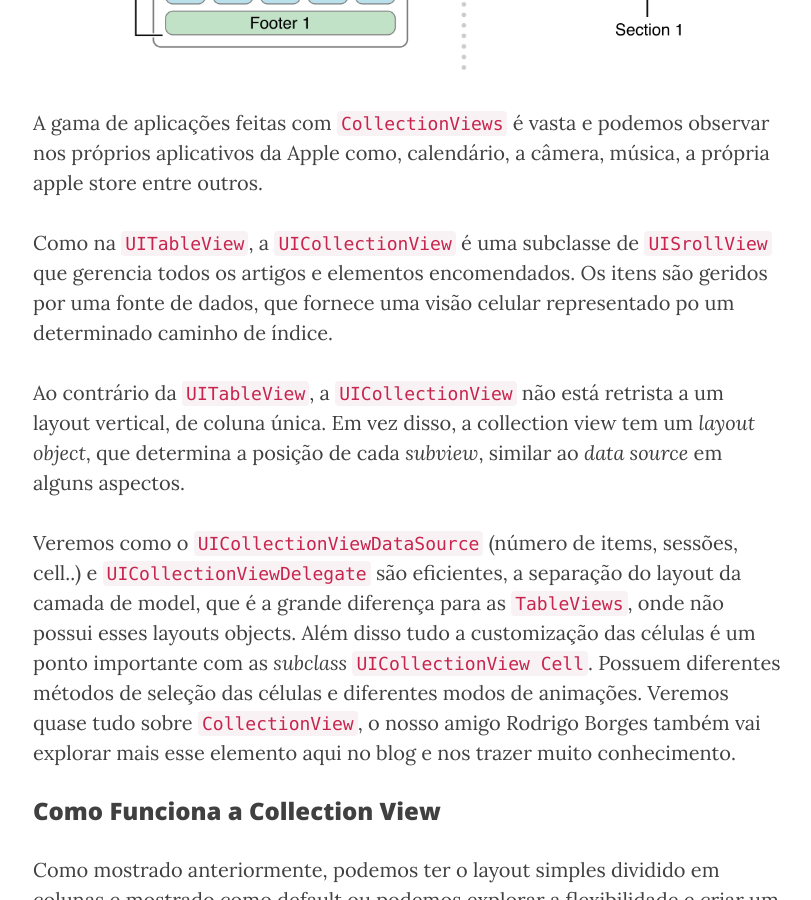
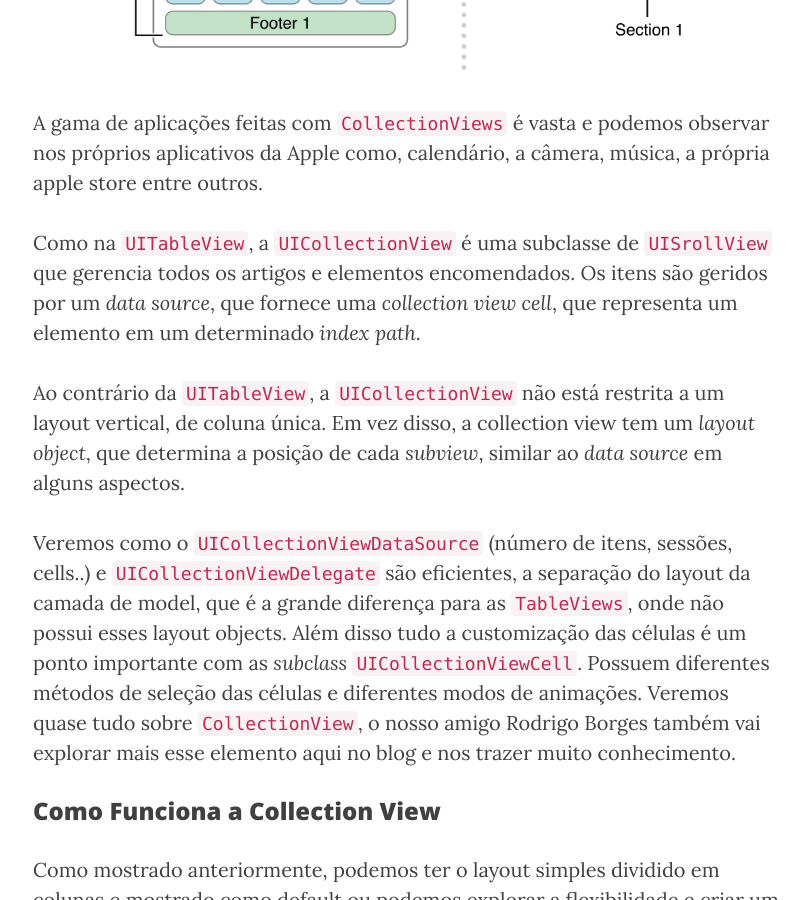
Before and after one commit to CocoaHeadsBrasil/equinociOS, a Jekyll site: the page built from _posts/2016-03-03-collectionview-uma-nova-abordagem-de-tableviews.md, in a window 1280 px wide and 900 px high, scrolled down 1774 px. Shown: the whole window, without its empty margins (232-1043 px from the left). Built offline with Jekyll 4.4.1, drawn with Linux system fonts in a browser that asks for light colours; nearby versions of some CDN libraries; some of the changed text lies outside the part shown.

Commit message:
Update 2016-03-03-collectionview-uma-nova-abordagem-de-tableviews.md
Correções ortográficas

```diff
--- a/_posts/2016-03-03-collectionview-uma-nova-abordagem-de-tableviews.md
+++ b/_posts/2016-03-03-collectionview-uma-nova-abordagem-de-tableviews.md
@@ -25,12 +25,12 @@ Este post contêm uma base para você começar a utilizar UICollectionView em su
 
 A gama de aplicações feitas com `CollectionViews` é vasta e podemos observar nos próprios aplicativos da Apple como, calendário, a câmera, música, a própria apple store entre outros.
 
-Como na `UITableView`, a `UICollectionView` é uma subclasse de `UISrollView` que gerencia todos os artigos e elementos encomendados.   Os itens são geridos por uma fonte de dados, que fornece uma visão celular representado po um determinado caminho de índice.
+Como na `UITableView`, a `UICollectionView` é uma subclasse de `UISrollView` que gerencia todos os artigos e elementos encomendados.   Os itens são geridos por um *data source*, que fornece uma *collection view cell*, que representa um elemento em um determinado *index path*.
 
-Ao contrário da `UITableView`, a `UICollectionView` não está retrista a um layout vertical, de coluna única. Em vez disso, a collection view tem um *layout object*, que determina a posição de cada *subview*, similar ao *data source* em alguns aspectos.
+Ao contrário da `UITableView`, a `UICollectionView` não está restrita a um layout vertical, de coluna única. Em vez disso, a collection view tem um *layout object*, que determina a posição de cada *subview*, similar ao *data source* em alguns aspectos.
 
-Veremos como o `UICollectionViewDataSource` (número de items, sessões, cell..) e `UICollectionViewDelegate` são eficientes, a separação do layout da camada de model, que é a grande diferença para as `TableViews`, onde não possui esses layouts objects.
-Além disso tudo a customização das células é um ponto importante com as *subclass* `UICollectionView Cell`. Possuem diferentes métodos de seleção das células e diferentes modos de animações.
+Veremos como o `UICollectionViewDataSource` (número de itens, sessões, cells..) e `UICollectionViewDelegate` são eficientes, a separação do layout da camada de model, que é a grande diferença para as `TableViews`, onde não possui esses layout objects.
+Além disso tudo a customização das células é um ponto importante com as *subclass* `UICollectionViewCell`. Possuem diferentes métodos de seleção das células e diferentes modos de animações.
 Veremos quase tudo sobre `CollectionView`, o nosso amigo Rodrigo Borges também vai explorar mais esse elemento aqui no blog e nos trazer muito conhecimento.
 
 ### Como Funciona a Collection View
```
Also changed, not shown: other parts of _posts/2016-03-03-collectionview-uma-nova-abordagem-de-tableviews.md (+4 -4 lines).
